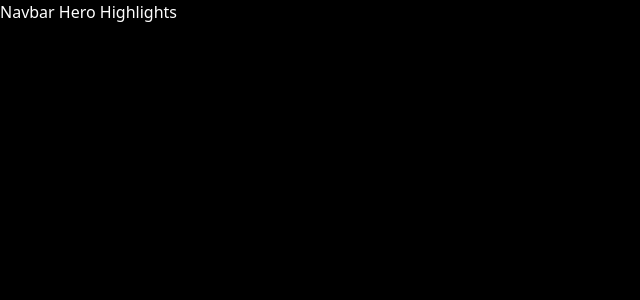
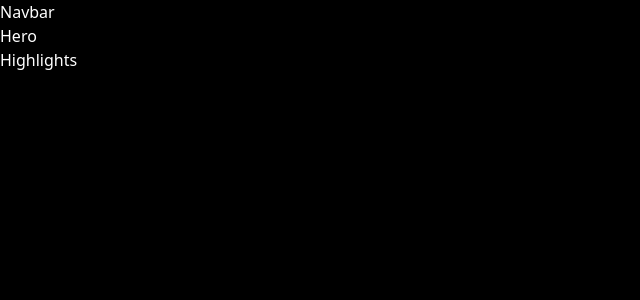
Before and after one commit to anhelms/apple-website-demo, a React (Vite) app: page / in a window 1280 px wide. Shown: the top 300 px of the page, without its empty margins (0-640 px from the left). Built offline with nearby package versions, Linux system fonts and the light colour scheme.

Commit message:
imports Navbar, Hero, and Highlights from components

```diff
--- a/src/App.jsx
+++ b/src/App.jsx
@@ -1,9 +1,13 @@
+import Navbar from "./components/Navbar";
+import Hero from "./components/Hero";
+import Highlights from "./components/Highlights"
+
 const App = () => {
   return (
     <main className="bg-black">
-      Navbar
-      Hero
-      Highlights
+      <Navbar />
+      <Hero />
+      <Highlights />
     </main>
   )
 }
```
